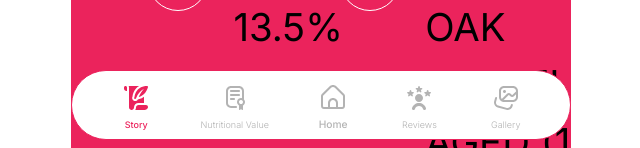
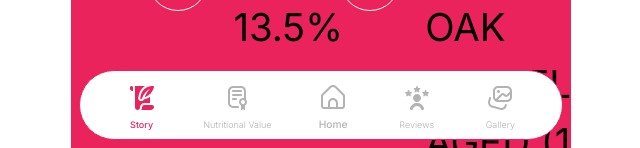
Before and after one commit to ImmanuvelAppikorn/cocktail_portfolio, a Next.js app: page / in a window 1280 px wide. Both pictures are taken after a click on the button "Explore More". Shown: the part 652-800 px from the top of the page, without its empty margins (319-959 px from the left). Built offline with nearby package versions, Linux system fonts and the light colour scheme.

Commit message:
firt commit

```diff
--- a/app/components/home/page.tsx
+++ b/app/components/home/page.tsx
@@ -99,9 +99,28 @@ export default function HomePage() {
   };
 
   return (
-    <div className="relative flex flex-col items-center justify-start min-h-screen bg-white overflow-hidden">
+    <div
+      className="relative flex flex-col items-center justify-start bg-white"
+      style={{
+        height: "var(--app-height)",
+        maxHeight: "var(--app-height)",
+        overflow: "hidden",
+      }}
+    >
       {currentStep !== "home" && (
-        <div className="absolute bottom-2 w-full z-50">
+        <div
+          className="absolute bottom-2 w-full z-50"
+          style={{
+            position: "fixed",
+            bottom: "8px",
+            left: "50%",
+            transform: "translateX(-50%)",
+            maxWidth: "500px",
+            width: "100%",
+            paddingLeft: "8px",
+            paddingRight: "8px",
+          }}
+        >
           <NavigationBar
             onStepChange={setCurrentStep}
             activeStep={currentStep}
@@ -154,7 +173,13 @@ export default function HomePage() {
         )}
       </AnimatePresence>
 
-      <div className="relative w-full h-screen flex flex-col items-center justify-center">
+      <div
+        className="relative w-full flex flex-col items-center justify-center"
+        style={{
+          height: "var(--app-height)",
+          maxHeight: "var(--app-height)",
+        }}
+      >
         {/* Bottle Image */}
         {/* Bottle Image */}{" "}
         <motion.div
@@ -285,7 +310,11 @@ export default function HomePage() {
       <AnimatePresence>
         {currentStep !== "home" && !reverse && (
           <motion.div
-            className="absolute top-0 w-full h-full z-40"
+            className="absolute top-0 w-full z-40"
+            style={{
+              height: "var(--app-height)",
+              maxHeight: "var(--app-height)",
+            }}
             initial={{ opacity: 0, y: 100 }}
             animate={{ opacity: 1, y: 0 }}
             exit={{ opacity: 0, y: 100 }}
--- a/app/layout.tsx
+++ b/app/layout.tsx
@@ -1,25 +1,24 @@
 "use client";
 import "@/styles/globals.css";
 import clsx from "clsx";
-import { useEffect } from "react";
 import { fontSans } from "@/config/fonts";
-import NavigationBar from "./components/navigation_bar/page";
+import { useViewportHeight } from "@/hooks/useViewportHeight";
 
 export default function RootLayout({ children }: { children: React.ReactNode }) {
-  useEffect(() => {
-    function setAppHeight() {
-      const appHeight = window.innerHeight;
-      document.documentElement.style.setProperty("--app-height", `${appHeight}px`);
-    }
-
-    setAppHeight();
-    window.addEventListener("resize", setAppHeight);
-    return () => window.removeEventListener("resize", setAppHeight);
-  }, []);
+  // Use custom hook for viewport height management
+  useViewportHeight();
 
   return (
     <html suppressHydrationWarning lang="en">
-      <head />
+      <head>
+        <meta
+          name="viewport"
+          content="width=device-width, initial-scale=1.0, maximum-scale=1.0, user-scalable=no, viewport-fit=cover"
+        />
+        <meta name="apple-mobile-web-app-capable" content="yes" />
+        <meta name="apple-mobile-web-app-status-bar-style" content="black-translucent" />
+        <meta name="theme-color" content="#ffffff" />
+      </head>
       <body
         className={clsx(
           "text-foreground bg-background font-sans antialiased flex justify-center",
@@ -27,25 +26,32 @@ export default function RootLayout({ children }: { children: React.ReactNode })
         )}
         style={{
           height: "var(--app-height)",
-          overflow: "hidden", // stop body scroll; we'll scroll the inner content instead
+          maxHeight: "var(--app-height)",
+          overflow: "hidden",
+          position: "fixed",
+          width: "100%",
+          top: 0,
+          left: 0,
         }}
       >
         <div
-          className="w-full max-w-[500px] flex flex-col relative"
+          className="w-full max-w-[500px] flex flex-col relative mx-auto"
           style={{
-            height: "var(--app-height)", // fixed height equal to visible screen
+            height: "var(--app-height)",
+            maxHeight: "var(--app-height)",
           }}
         >
-          {/* Scrollable content area */}
+          {/* Main content area with fixed height */}
           <main
-            className="flex-grow overflow-y-auto"
-
+            className="flex-1 relative"
+            style={{
+              height: "var(--app-height)",
+              maxHeight: "var(--app-height)",
+              overflow: "hidden",
+            }}
           >
             {children}
           </main>
-
-          {/* Fixed navigation bar */}
-
         </div>
       </body>
     </html>
--- /dev/null
+++ b/hooks/useViewportHeight.ts
@@ -0,0 +1,49 @@
+import { useEffect } from 'react';
+
+export const useViewportHeight = () => {
+  useEffect(() => {
+    const setViewportHeight = () => {
+      // Get the actual viewport height
+      const vh = window.innerHeight * 0.01;
+      const appHeight = window.innerHeight;
+
+      // Set CSS custom properties
+      document.documentElement.style.setProperty('--vh', `${vh}px`);
+      document.documentElement.style.setProperty('--app-height', `${appHeight}px`);
+    };
+
+    // Set initial height
+    setViewportHeight();
+
+    // Handle resize events with debouncing
+    let resizeTimer: NodeJS.Timeout;
+    const handleResize = () => {
+      clearTimeout(resizeTimer);
+      resizeTimer = setTimeout(setViewportHeight, 100);
+    };
+
+    // Handle orientation change
+    const handleOrientationChange = () => {
+      setTimeout(setViewportHeight, 500);
+    };
+
+    // Add event listeners
+    window.addEventListener('resize', handleResize);
+    window.addEventListener('orientationchange', handleOrientationChange);
+
+    // For iOS Safari - handle visual viewport changes
+    if (window.visualViewport) {
+      window.visualViewport.addEventListener('resize', setViewportHeight);
+    }
+
+    // Cleanup function
+    return () => {
+      clearTimeout(resizeTimer);
+      window.removeEventListener('resize', handleResize);
+      window.removeEventListener('orientationchange', handleOrientationChange);
+      if (window.visualViewport) {
+        window.visualViewport.removeEventListener('resize', setViewportHeight);
+      }
+    };
+  }, []);
+};
--- a/styles/globals.css
+++ b/styles/globals.css
@@ -12,8 +12,55 @@
 /* Import Tailwind's utilities */
 @import "tailwindcss/utilities.css" layer(utilities);
 
-html,
+/* Mobile viewport handling */
+:root {
+  --vh: 1vh;
+  --app-height: 100vh;
+}
+
+html {
+  height: 100%;
+  /* Prevent zoom on iOS */
+  -webkit-text-size-adjust: 100%;
+  /* Prevent horizontal scrolling */
+  overflow-x: hidden;
+}
+
 body {
-  height: -webkit-fill-available;
-  min-height: -webkit-fill-available;
+  height: 100%;
+  height: var(--app-height);
+  min-height: 100%;
+  min-height: var(--app-height);
+  /* Prevent body scroll - we'll handle scrolling in components */
+  overflow: hidden;
+  /* Prevent bounce scrolling on iOS */
+  overscroll-behavior: none;
+  /* Prevent pull-to-refresh */
+  overscroll-behavior-y: contain;
+  /* Better font rendering on mobile */
+  -webkit-font-smoothing: antialiased;
+  -moz-osx-font-smoothing: grayscale;
 }
+
+/* Fix for iOS Safari address bar */
+@supports (-webkit-touch-callout: none) {
+  body {
+    height: -webkit-fill-available;
+    min-height: -webkit-fill-available;
+  }
+}
+
+/* Prevent zoom on input focus (iOS) */
+input, select, textarea {
+  font-size: 16px;
+}
+
+/* Hide scrollbars but keep functionality */
+.scrollable-content {
+  scrollbar-width: none; /* Firefox */
+  -ms-overflow-style: none; /* IE and Edge */
+}
+
+.scrollable-content::-webkit-scrollbar {
+  display: none; /* Chrome, Safari, Opera */
+}
```
